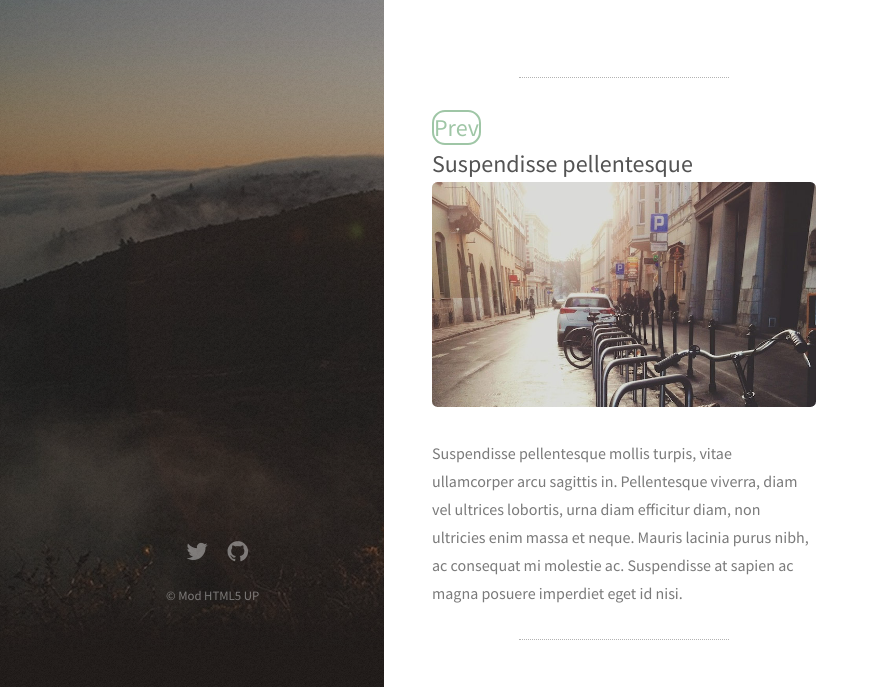
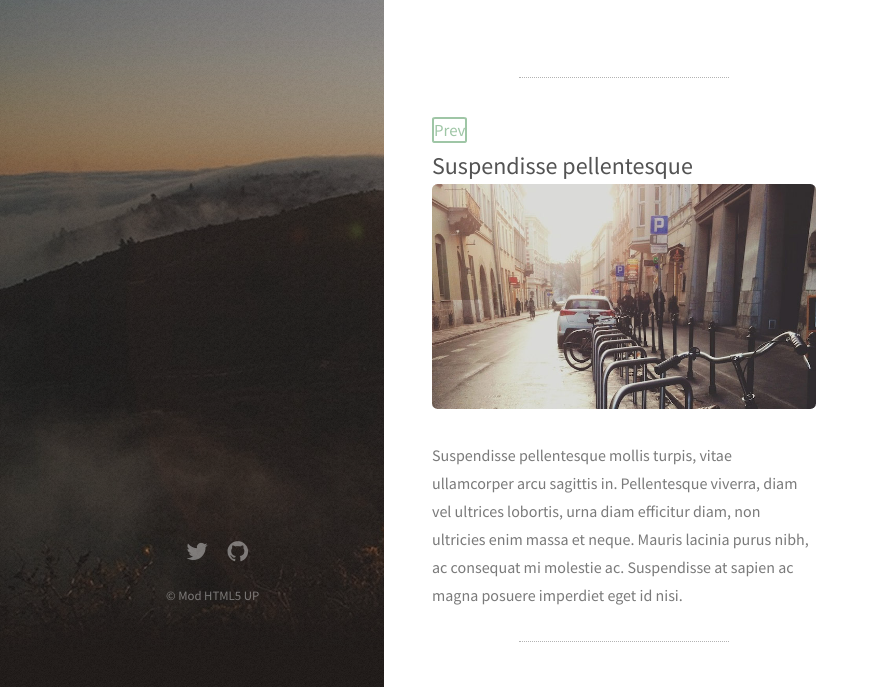
Before and after one commit to Zhiyelah/zhiyelah.github.io, a Jekyll site: the page built from _posts/2024-03-08-Hello.markdown, in a window 1280 px wide and 1001 px high. Shown: the part 311-998 px from the top of the window, without its empty margins (0-879 px from the left). Built offline with Jekyll 4.4.1, drawn with Linux system fonts in a browser that asks for light colours; nearby versions of some CDN libraries.

Commit message:
Update main.css

```diff
--- a/css/main.css
+++ b/css/main.css
@@ -1578,9 +1578,10 @@
 
 		a.hover fade {
 			color: #9fc6a6;
-			font-weight: 550;
+			font-weight: 500;
+			font-size: 70%;
 			border: 2px solid #9fc6a6;
-			border-radius: 13px;
+			border-radius: 9%;
 		}
 
 		a.hover:hover {
```
